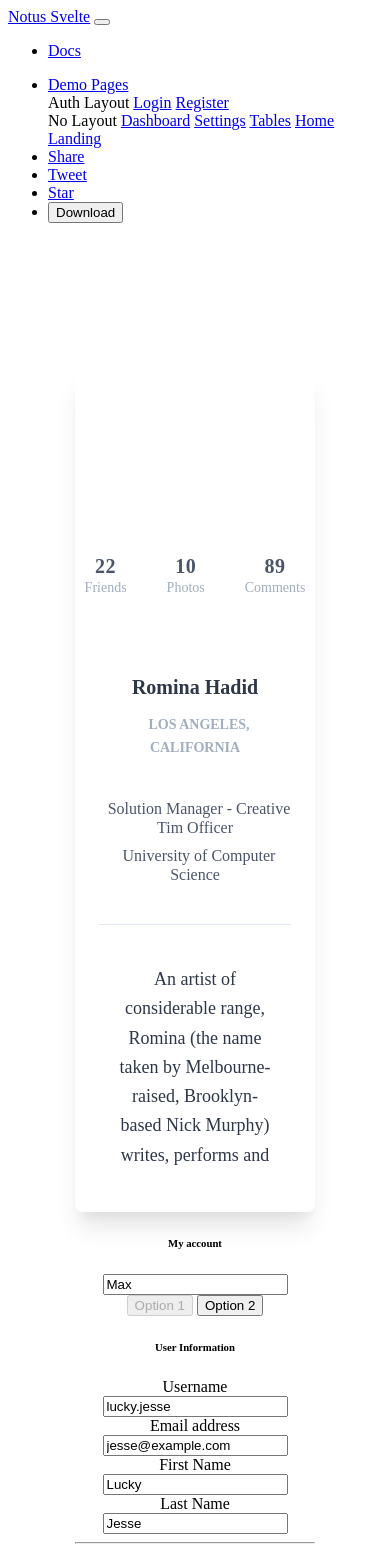
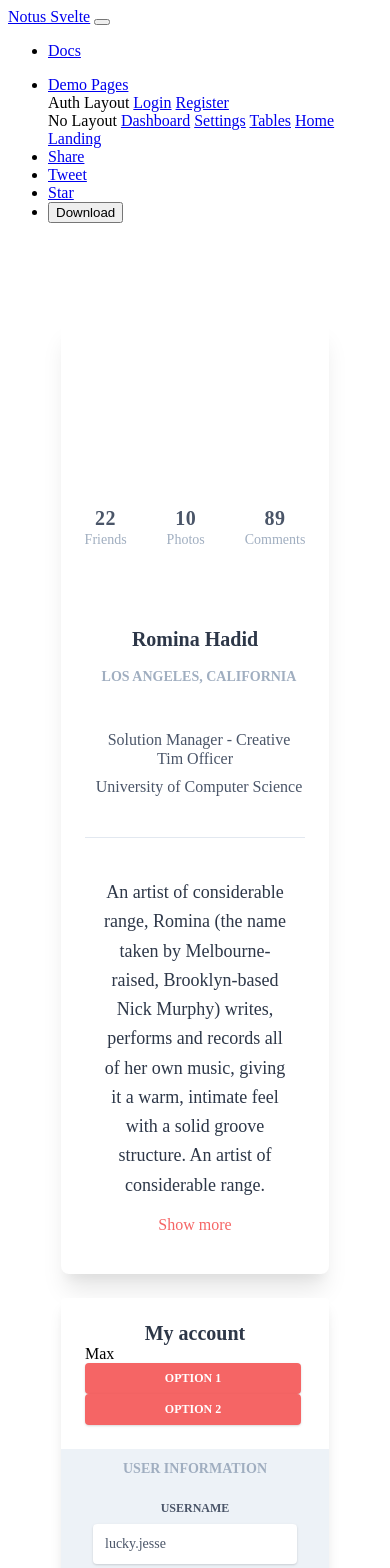
Before and after one commit to dancingfrog/my-svelte-project, a Svelte app: page / in a window 390 px wide. Shown: the top 1568 px of the page. Built offline with nearby package versions, Linux system fonts and the light colour scheme; the HTML template or start-up script is replaced by a standard one.

Commit message:
more tailwind styling of custom form components into template

```diff
--- a/src/components/Cards/CardProfile.svelte
+++ b/src/components/Cards/CardProfile.svelte
@@ -7,7 +7,6 @@
   @tailwind base;
   @tailwind components;
   @tailwind utilities;
-  /*@import url('../../styles/tailwind.css');*/
 
   div.flex div.px-6 div.mt-10.py-10 {
     height: 18rem;
@@ -21,6 +20,22 @@
   div.flex div.px-6 div.mt-10.py-10 div div {
     height: 100%;
     overflow-y: auto;
+  }
+
+  @media (max-width: 640px) {
+    div.flex div.px-6 div.mt-10.py-10 {
+      height: 100%;
+      overflow-y: visible;
+    }
+    div.flex div.px-6 div.mt-10.py-10 div {
+      height: auto;
+      overflow-y: visible;
+    }
+
+    div.flex div.px-6 div.mt-10.py-10 div div {
+      height: auto;
+      overflow-y: visible;
+    }
   }
 </style>
 
--- a/src/components/Cards/CardSettings.svelte
+++ b/src/components/Cards/CardSettings.svelte
@@ -13,6 +13,18 @@
   }
 </script>
 
+<style>
+  @tailwind base;
+  @tailwind components;
+  @tailwind utilities;
+
+  @media (max-width: 641px) {
+    div.flex.flex-col div.px-6.py-6 div.flex {
+      flex-direction: column;
+    }
+  }
+</style>
+
 <div
   class="relative flex flex-col min-w-0 break-words w-full mb-6 shadow-lg rounded-lg bg-gray-200 border-0"
 >
@@ -20,11 +32,13 @@
     <div class="text-center flex justify-between">
       <h6 class="text-gray-800 text-xl font-bold">My account</h6>
 
-      <!-- <input type="text" value={val} on:input={setValue}> -->
-      <!-- <input type="text" bind:value={val} /> -->
-      <CustomInput bind:val={val} />
+      <div class="flex right-auto">
+        <!-- <input type="text" value={val} on:input={setValue}> -->
+        <!-- <input type="text" bind:value={val} /> -->
+        <CustomInput bind:val={val} />
 
-      <Toggle bind:chosenOption={selectedOption} />
+        <Toggle bind:chosenOption={selectedOption} />
+      </div>
 
     </div>
   </div>
--- a/src/components/Cards/CustomInput.svelte
+++ b/src/components/Cards/CustomInput.svelte
@@ -2,4 +2,10 @@
     export let val;
 </script>
 
+<style>
+    @tailwind base;
+    @tailwind components;
+    @tailwind utilities;
+</style>
+
 <input class="mr-1" type="text" bind:value={val}>
--- a/src/components/Cards/Toggle.svelte
+++ b/src/components/Cards/Toggle.svelte
@@ -1,6 +1,12 @@
 <script>
   export let chosenOption = 1;
 </script>
+
+<style>
+  @tailwind base;
+  @tailwind components;
+  @tailwind utilities;
+</style>
 
 <button
         class="bg-red-500 text-white active:bg-red-600 font-bold uppercase text-xs px-4 py-2 rounded shadow hover:shadow-md outline-none focus:outline-none mr-1 ease-linear transition-all duration-150"
--- a/src/views/admin/Settings.svelte
+++ b/src/views/admin/Settings.svelte
@@ -6,11 +6,16 @@
 </script>
 
 <style>
+  @tailwind base;
+  @tailwind components;
+  @tailwind utilities;
+
+
   main {
+    max-width: none;
+    margin: 0 auto;
+    padding: 4em 1em;
     text-align: center;
-    padding: 4em 1em;
-    max-width: 240px;
-    margin: 0 auto;
   }
 
   h1 {
@@ -20,9 +25,10 @@
     font-weight: 100;
   }
 
-  @media (min-width: 640px) {
+  @media (max-width: 640px) {
     main {
-      max-width: none;
+      max-width: 300px;
+      padding: 1em 0;
     }
   }
 </style>
```
